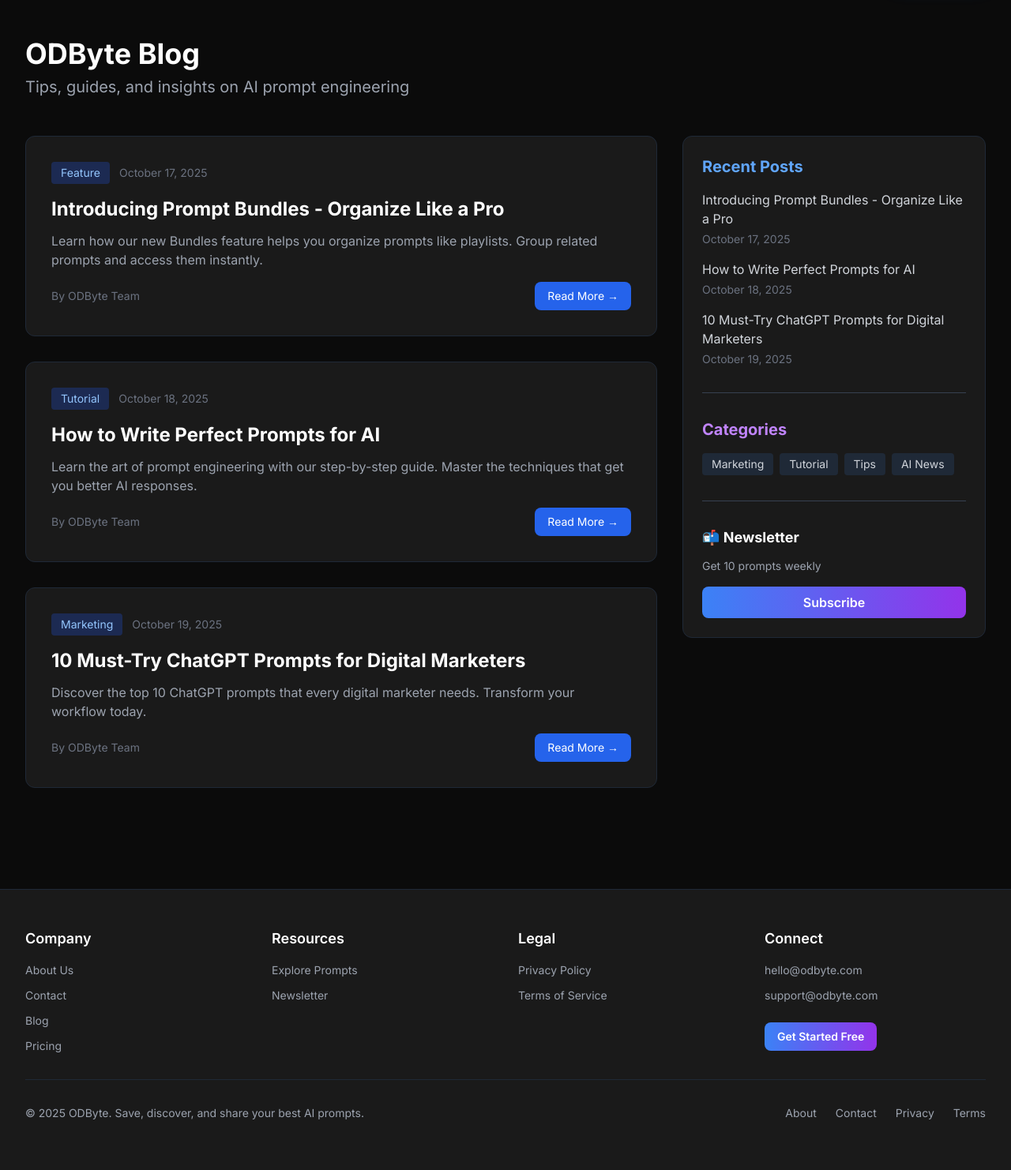
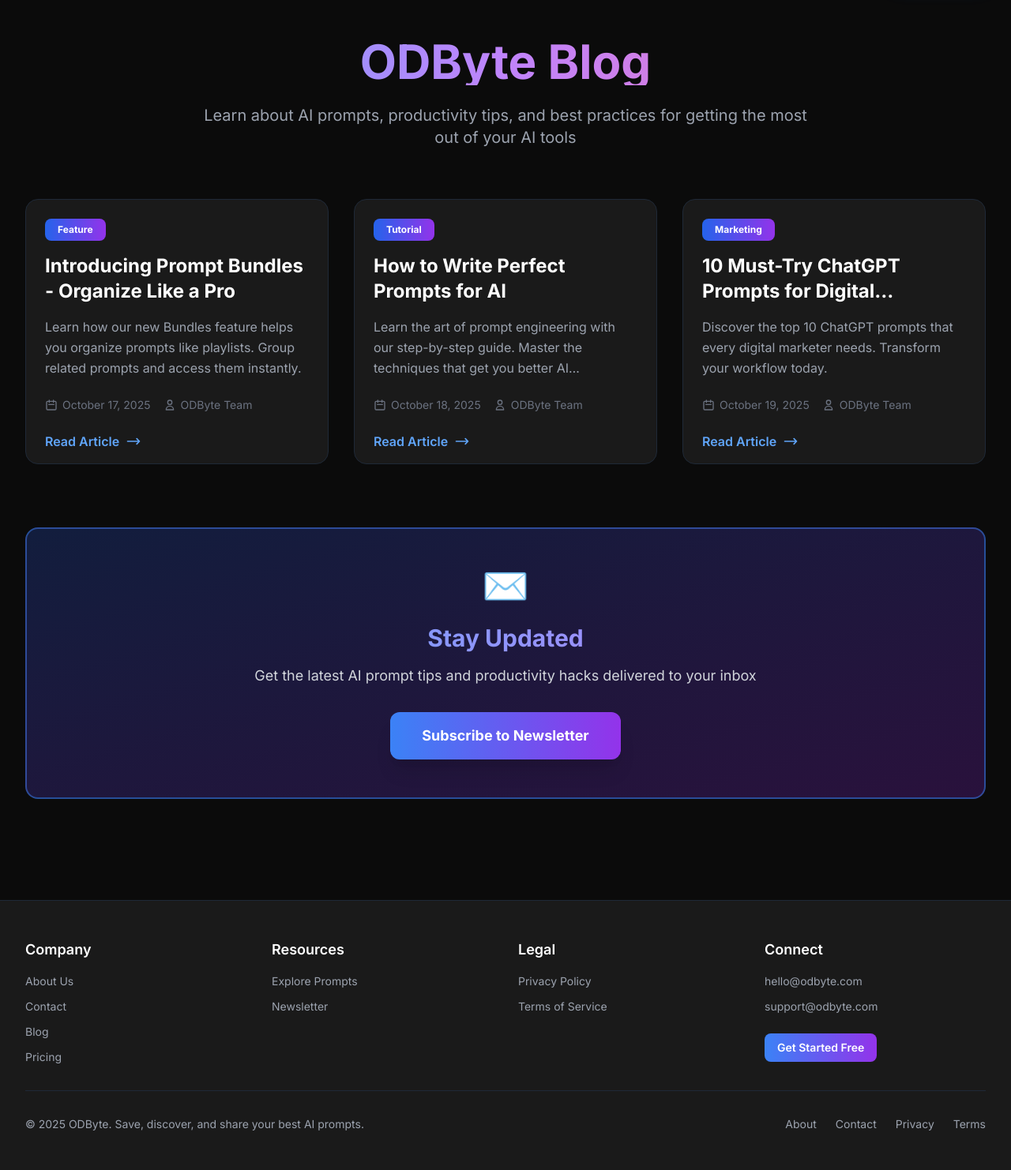
Before and after one commit to bantervines-bit/odbyte, a Flask app: page /blog in a window 1280 px wide. Shown: the part 65-1547 px from the top of the page at 79% size. Before the commit the page ends 1483 px from the top, so only its background shows below. Run offline with Flask 3, Linux system fonts and the light colour scheme; some libraries are stand-ins or nearby versions.

Commit message:
Update blog.html

```diff
--- a/templates/blog.html
+++ b/templates/blog.html
@@ -4,87 +4,90 @@
 
 {% block content %}
 <div class="max-w-7xl mx-auto px-4 sm:px-6 lg:px-8 py-12">
-    <h1 class="text-4xl font-bold mb-2">ODByte Blog</h1>
-    <p class="text-xl text-gray-400 mb-12">Tips, guides, and insights on AI prompt engineering</p>
-
-    <div class="grid lg:grid-cols-3 gap-8">
-        <!-- Main Content -->
-        <div class="lg:col-span-2">
-            <div class="space-y-8">
-                {% if posts %}
-                    {% for post in posts %}
-                    <article class="bg-[#1a1a1a] p-8 rounded-xl border border-gray-800 hover:border-blue-500 transition card-hover">
-                        <div class="flex items-center gap-3 mb-4">
-                            <span class="px-3 py-1 bg-blue-900/50 text-blue-300 text-sm rounded">{{ post.category }}</span>
-                            <span class="text-gray-500 text-sm">{{ post.date }}</span>
+    <!-- Header -->
+    <div class="text-center mb-16">
+        <h1 class="text-5xl md:text-6xl font-extrabold mb-6 bg-gradient-to-r from-blue-400 via-purple-400 to-pink-400 bg-clip-text text-transparent">
+            ODByte Blog
+        </h1>
+        <p class="text-xl text-gray-400 max-w-3xl mx-auto">
+            Learn about AI prompts, productivity tips, and best practices for getting the most out of your AI tools
+        </p>
     </div>
 
-                        <h2 class="text-2xl font-bold mb-3 hover:text-blue-400 transition">
-                            <a href="{{ url_for('blog_post', slug=post.slug) }}">{{ post.title }}</a>
+    {% if posts %}
+    <!-- Blog Grid -->
+    <div class="grid md:grid-cols-2 lg:grid-cols-3 gap-8">
+        {% for post in posts %}
+        <article class="bg-[#1a1a1a] rounded-2xl overflow-hidden border border-gray-800 hover:border-blue-500 transition-all duration-300 hover:shadow-2xl hover:shadow-blue-500/20 group">
+            <!-- Category Badge -->
+            <div class="p-6 pb-4">
+                <span class="inline-block px-4 py-1.5 bg-gradient-to-r from-blue-600 to-purple-600 text-white text-xs font-bold rounded-lg mb-4">
+                    {{ post.category }}
+                </span>
+
+                <!-- Title -->
+                <h2 class="text-2xl font-bold mb-4 text-white group-hover:text-blue-400 transition line-clamp-2">
+                    <a href="{{ url_for('blog_post', slug=post.slug) }}" class="hover:underline">
+                        {{ post.title }}
+                    </a>
                 </h2>
 
-                        <p class="text-gray-400 mb-4">{{ post.excerpt }}</p>
+                <!-- Excerpt -->
+                <p class="text-gray-400 mb-6 line-clamp-3 leading-relaxed">
+                    {{ post.excerpt }}
+                </p>
 
-                        <div class="flex items-center justify-between">
-                            <span class="text-sm text-gray-500">By {{ post.author }}</span>
+                <!-- Meta Info -->
+                <div class="flex items-center gap-4 text-sm text-gray-500 mb-6">
+                    <span class="flex items-center gap-1.5">
+                        <svg class="w-4 h-4" fill="none" stroke="currentColor" viewBox="0 0 24 24">
+                            <path stroke-linecap="round" stroke-linejoin="round" stroke-width="2" d="M8 7V3m8 4V3m-9 8h10M5 21h14a2 2 0 002-2V7a2 2 0 00-2-2H5a2 2 0 00-2 2v12a2 2 0 002 2z"/>
+                        </svg>
+                        {{ post.date }}
+                    </span>
+                    <span class="flex items-center gap-1.5">
+                        <svg class="w-4 h-4" fill="none" stroke="currentColor" viewBox="0 0 24 24">
+                            <path stroke-linecap="round" stroke-linejoin="round" stroke-width="2" d="M16 7a4 4 0 11-8 0 4 4 0 018 0zM12 14a7 7 0 00-7 7h14a7 7 0 00-7-7z"/>
+                        </svg>
+                        {{ post.author }}
+                    </span>
+                </div>
+
+                <!-- Read More Button -->
                 <a href="{{ url_for('blog_post', slug=post.slug) }}"
-                               class="px-4 py-2 bg-blue-600 hover:bg-blue-700 rounded-lg text-sm transition">
-                                Read More →
+                   class="inline-flex items-center gap-2 text-blue-400 hover:text-blue-300 font-semibold group/btn transition">
+                    Read Article
+                    <svg class="w-5 h-5 transform group-hover/btn:translate-x-1 transition" fill="none" stroke="currentColor" viewBox="0 0 24 24">
+                        <path stroke-linecap="round" stroke-linejoin="round" stroke-width="2" d="M17 8l4 4m0 0l-4 4m4-4H3"/>
+                    </svg>
                 </a>
             </div>
         </article>
         {% endfor %}
+    </div>
+
     {% else %}
+    <!-- Empty State -->
     <div class="text-center py-20">
-                        <div class="text-6xl mb-4">📝</div>
-                        <h3 class="text-2xl font-semibold mb-2 text-gray-300">Coming Soon!</h3>
-                        <p class="text-gray-400">We're working on awesome content for you.</p>
+        <div class="text-6xl mb-6">📝</div>
+        <h3 class="text-2xl font-bold text-gray-300 mb-4">No blog posts yet</h3>
+        <p class="text-gray-500">Check back soon for helpful articles and guides!</p>
     </div>
     {% endif %}
-            </div>
-        </div>
 
-        <!-- Sidebar -->
-        <aside class="lg:col-span-1">
-            <div class="bg-[#1a1a1a] p-6 rounded-xl border border-gray-800 sticky top-4">
-                <h3 class="text-xl font-bold mb-4 text-blue-400">Recent Posts</h3>
-
-                {% if posts %}
-                <ul class="space-y-4">
-                    {% for post in posts[:3] %}
-                    <li>
-                        <a href="{{ url_for('blog_post', slug=post.slug) }}"
-                           class="text-gray-300 hover:text-blue-400 transition">
-                            {{ post.title }}
-                        </a>
-                        <p class="text-sm text-gray-500 mt-1">{{ post.date }}</p>
-                    </li>
-                    {% endfor %}
-                </ul>
-                {% else %}
-                <p class="text-gray-400 text-sm">No posts yet. Check back soon!</p>
-                {% endif %}
-
-                <div class="mt-8 pt-8 border-t border-gray-700">
-                    <h3 class="text-xl font-bold mb-4 text-purple-400">Categories</h3>
-                    <div class="flex flex-wrap gap-2">
-                        <span class="px-3 py-1 bg-gray-800 rounded text-sm text-gray-300">Marketing</span>
-                        <span class="px-3 py-1 bg-gray-800 rounded text-sm text-gray-300">Tutorial</span>
-                        <span class="px-3 py-1 bg-gray-800 rounded text-sm text-gray-300">Tips</span>
-                        <span class="px-3 py-1 bg-gray-800 rounded text-sm text-gray-300">AI News</span>
-                    </div>
-                </div>
-
-                <div class="mt-8 pt-8 border-t border-gray-700">
-                    <h3 class="text-lg font-bold mb-3">📬 Newsletter</h3>
-                    <p class="text-sm text-gray-400 mb-4">Get 10 prompts weekly</p>
+    <!-- Newsletter CTA -->
+    <div class="mt-20 bg-gradient-to-br from-blue-900/40 to-purple-900/40 border-2 border-blue-500/50 rounded-2xl p-12 text-center">
+        <div class="text-5xl mb-6">✉️</div>
+        <h3 class="text-3xl font-bold mb-4 bg-gradient-to-r from-blue-400 to-purple-400 bg-clip-text text-transparent">
+            Stay Updated
+        </h3>
+        <p class="text-gray-300 mb-8 max-w-2xl mx-auto text-lg">
+            Get the latest AI prompt tips and productivity hacks delivered to your inbox
+        </p>
         <a href="{{ url_for('newsletter') }}"
-                       class="block w-full px-4 py-2 bg-gradient-to-r from-blue-500 to-purple-600 rounded-lg text-center font-semibold hover:opacity-90 transition">
-                        Subscribe
+           class="inline-block px-10 py-4 bg-gradient-to-r from-blue-500 to-purple-600 rounded-xl text-lg font-bold hover:opacity-90 transition transform hover:scale-105 shadow-xl">
+            Subscribe to Newsletter
         </a>
     </div>
 </div>
-        </aside>
-    </div>
-</div>
 {% endblock %}
```
Lines whose indentation alone changed are shown as unchanged.
